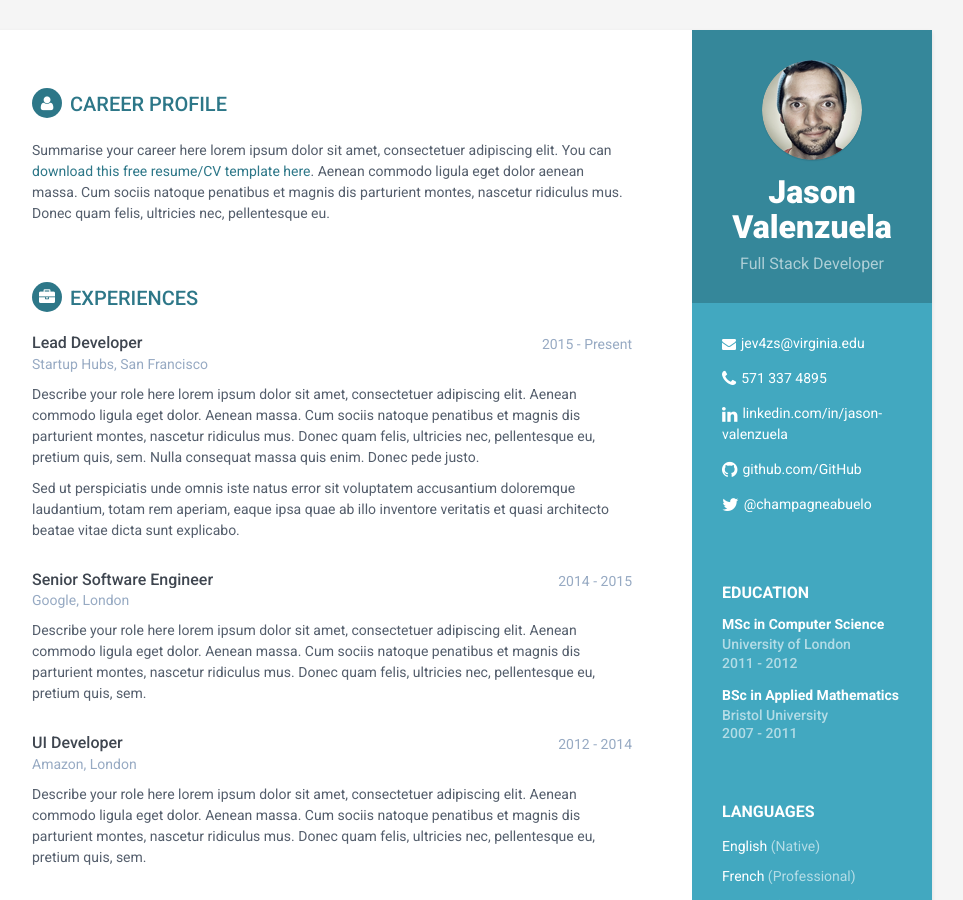
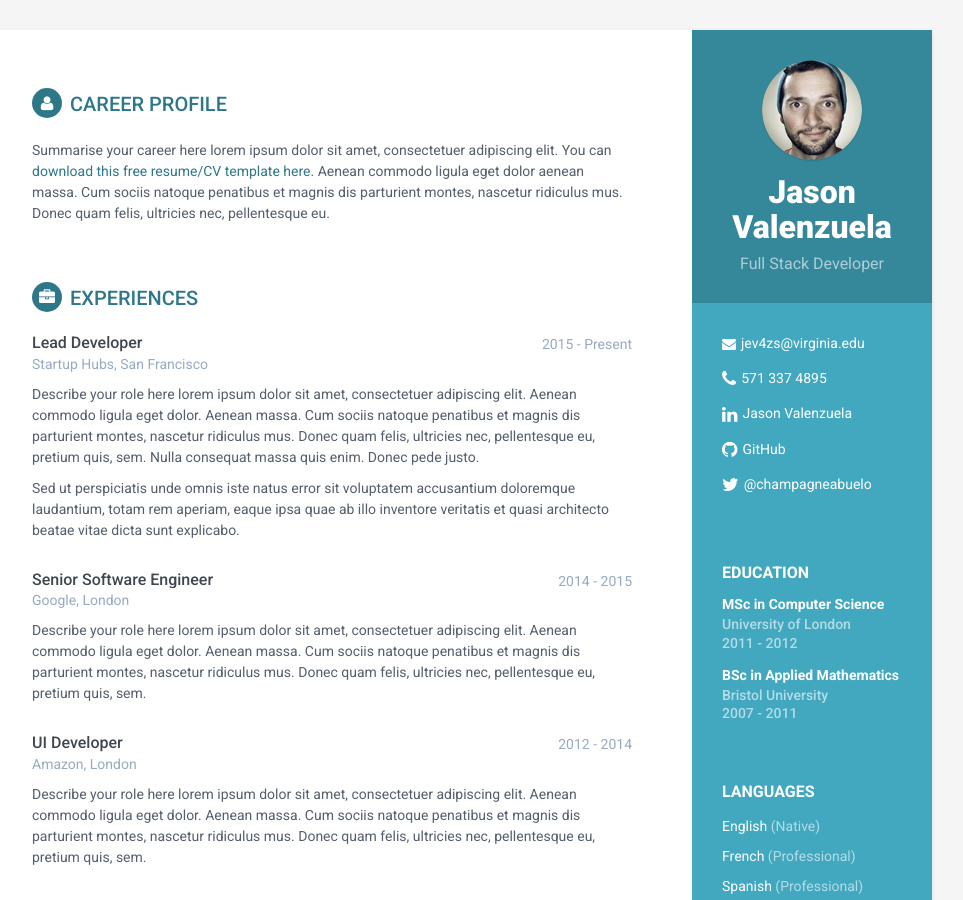
Before and after one commit to champagneabuelo/champagneabuelo.github.io, a Jekyll site: the page built from index.html, in a window 1280 px wide and 900 px high. Shown: the whole window, without its empty margins (188-1151 px from the left). Built offline with Jekyll 4.4.1, drawn with Linux system fonts in a browser that asks for light colours.

Commit message:
Update sidebar.html

```diff
--- a/_includes/sidebar.html
+++ b/_includes/sidebar.html
@@ -28,13 +28,13 @@
                     {% endif %}
 
                     {% if site.linkedin %}
-                    <li class="linkedin"><i class="fa fa-linkedin"></i><a href="https://in.linkedin.com/in/{{site.linkedin}}" target="_blank">linkedin.com/in/{{site.linkedin}}</a></li>
+                    <li class="linkedin"><i class="fa fa-linkedin"></i><a href="https://in.linkedin.com/in/{{site.linkedin}}" target="_blank">Jason Valenzuela</a></li>
                     {% else %}
                     <li class="linkedin"><i class="fa fa-linkedin"></i><a href="https://in.linkedin.com/in/sharath-kumar-87669956" target="_blank">linkedin.com/in/sharathdt</a></li>
                     {% endif %}
 
                     {% if site.github %}
-                    <li class="github"><i class="fa fa-github"></i><a href="http://github.com/{{site.github}}" target="_blank">github.com/{{site.github}}</a></li>
+                    <li class="github"><i class="fa fa-github"></i><a href="http://github.com/{{site.github}}" target="_blank">{{site.github}}</a></li>
                     {% else %}
                     <li class="github"><i class="fa fa-github"></i><a href="http://github.com/sharu725" target="_blank">github.com/sharu725</a></li>
                     {% endif %}
```
